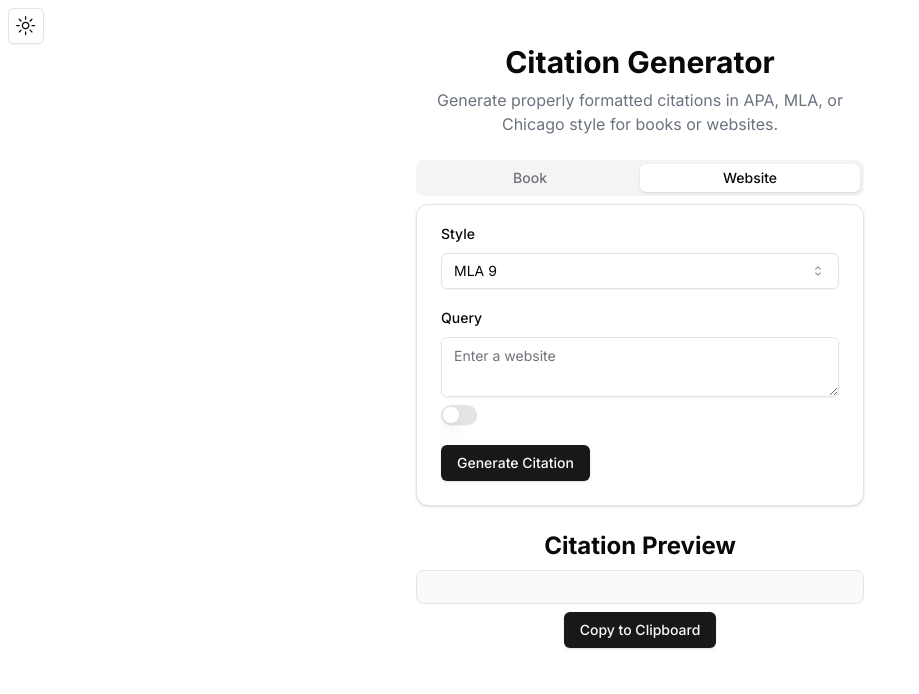
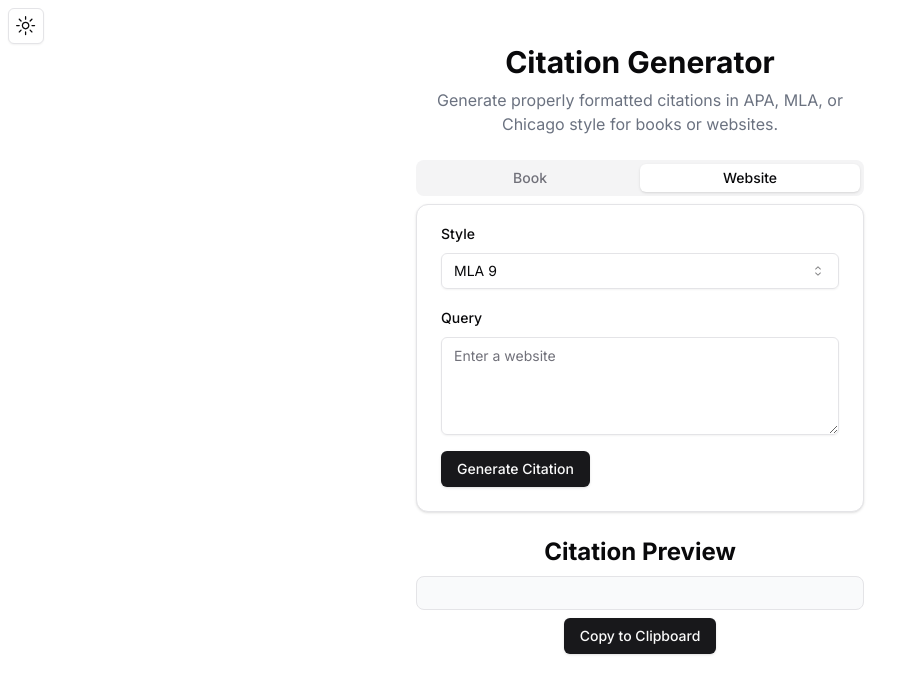
Before and after one commit to Selyss/citify, a Next.js app: page / in a window 1280 px wide. Shown: the top 694 px of the page, without its empty margins (0-919 px from the left). Built offline with nearby package versions, Linux system fonts and the light colour scheme.

Commit message:
only textarea

```diff
--- a/components/citation-form.tsx
+++ b/components/citation-form.tsx
@@ -14,7 +14,6 @@ import {
   FormLabel,
   FormMessage,
 } from "@/components/ui/form";
-import { Input } from "@/components/ui/input";
 import {
   Select,
   SelectContent,
@@ -22,7 +21,6 @@ import {
   SelectTrigger,
   SelectValue,
 } from "@/components/ui/select";
-import { Switch } from "@/components/ui/switch";
 import { Tabs, TabsContent, TabsList, TabsTrigger } from "@/components/ui/tabs";
 import { useToast } from "@/components/ui/use-toast";
 import { zodResolver } from "@hookform/resolvers/zod";
@@ -50,12 +48,6 @@ export function CitationForm() {
   const { toast } = useToast();
 
   const [generatedCitation, setGeneratedCitation] = useState<any>(null);
-
-  const [isTextArea, setIsTextArea] = useState(false);
-
-  const toggleInputType = () => {
-    setIsTextArea(!isTextArea);
-  };
 
   const web_form = useForm<z.infer<typeof websiteSchema>>({
     resolver: zodResolver(websiteSchema),
@@ -171,25 +163,18 @@ export function CitationForm() {
                       <FormItem>
                         <FormLabel>Query</FormLabel>
                         <FormControl>
-                          {isTextArea ? (
-                            <Input placeholder="Enter a website" {...field} />
-                          ) : (
                           <div className="grid w-full">
                             <div className="grid w-full gap-1.5">
                               <Textarea
                                 placeholder="Enter a website"
                                 {...field}
                                 id="message"
+                                rows={4}
                               />
                             </div>
                           </div>
-                          )}
                         </FormControl>
                         <FormMessage />
-                        <Switch
-                          checked={isTextArea}
-                          onCheckedChange={toggleInputType}
-                        />
                       </FormItem>
                     )}
                   />
```
Lines whose indentation alone changed are shown as unchanged.
